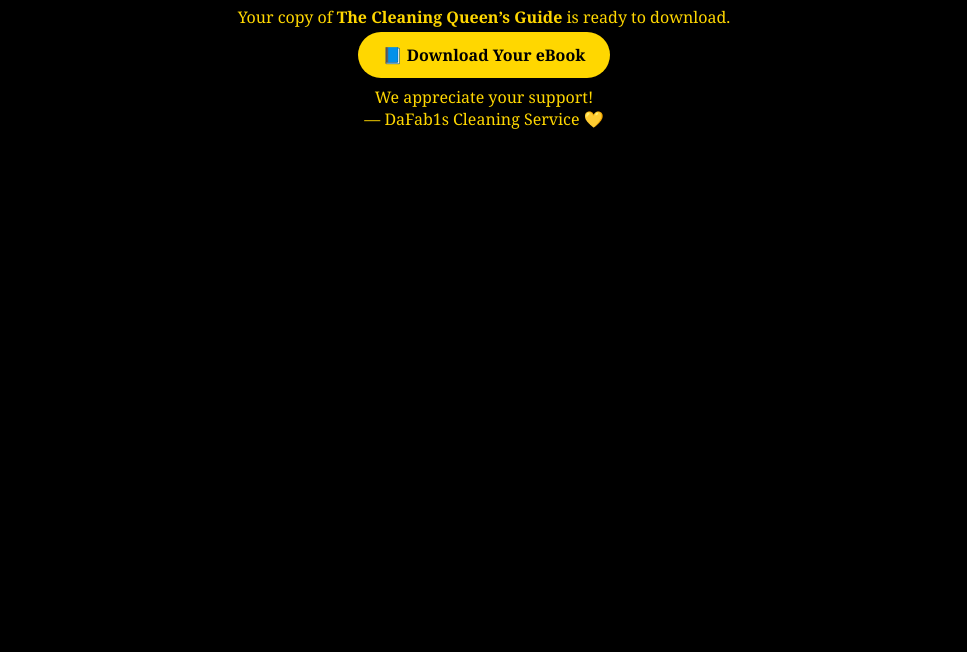
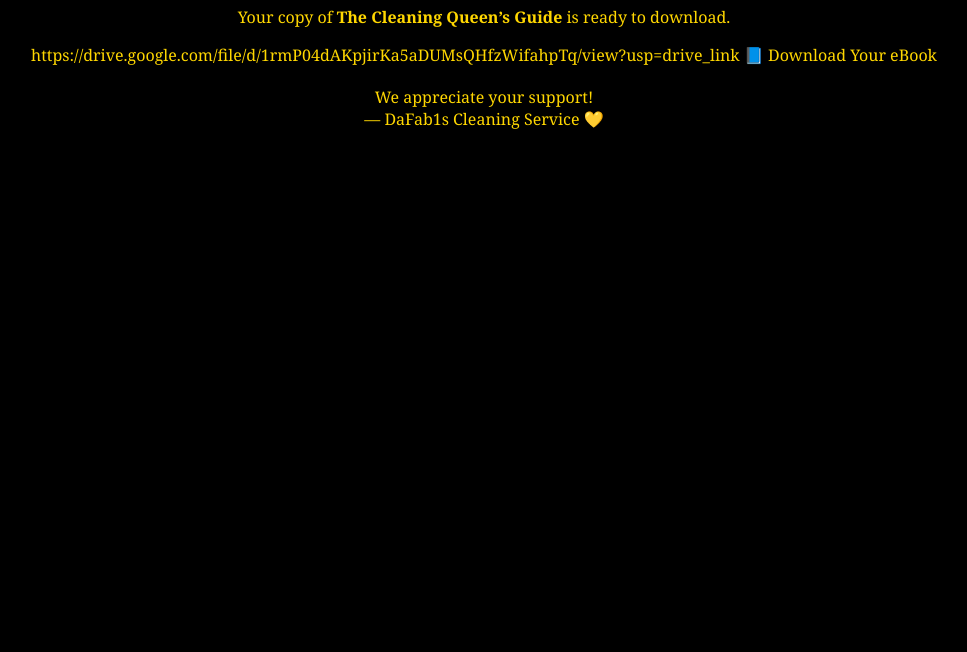
Before and after one commit to TierraT/dafab1s-cleaningqueen-site, a plain HTML site: page thankyou.html in a window 1280 px wide. Shown: the part 148-800 px from the top of the page, without its empty margins (156-1123 px from the left). Drawn offline with Linux system fonts and the light colour scheme.

Commit message:
Updated eBook download link

```diff
--- a/thankyou.html
+++ b/thankyou.html
@@ -28,7 +28,7 @@
 <body>
   <h1>Thank You for Your Purchase!</h1>
   <p>Your copy of <strong>The Cleaning Queen’s Guide</strong> is ready to download.</p>
-  <a href="https://drive.google.com/file/d/1rmP04dAKpjirKa5aDUMsQHfzWifahpTq/view?usp=sharing" target="_blank">
+   https://drive.google.com/file/d/1rmP04dAKpjirKa5aDUMsQHfzWifahpTq/view?usp=drive_link
     📘 Download Your eBook
   </a>
   <p style="margin-top: 20px;">We appreciate your support!<br>— DaFab1s Cleaning Service 💛</p>
```
